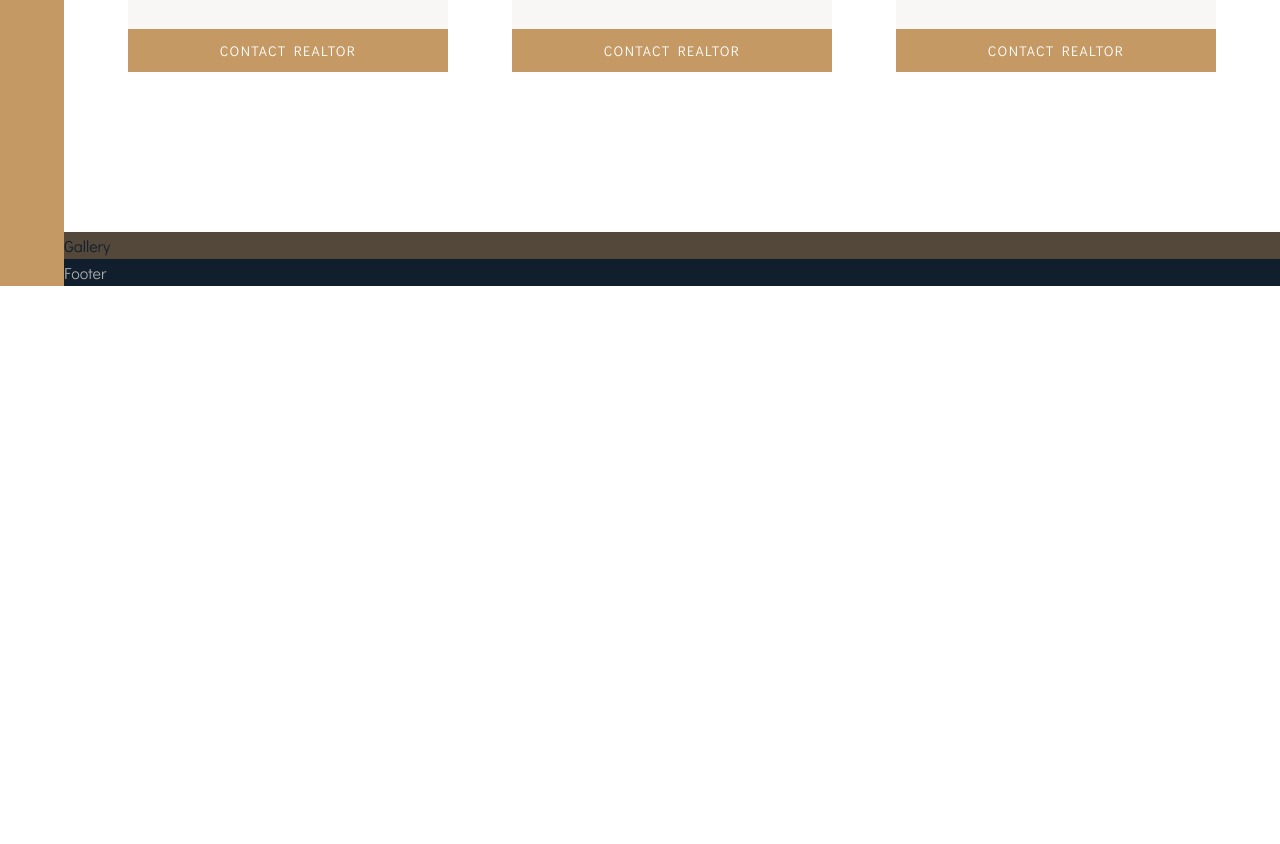
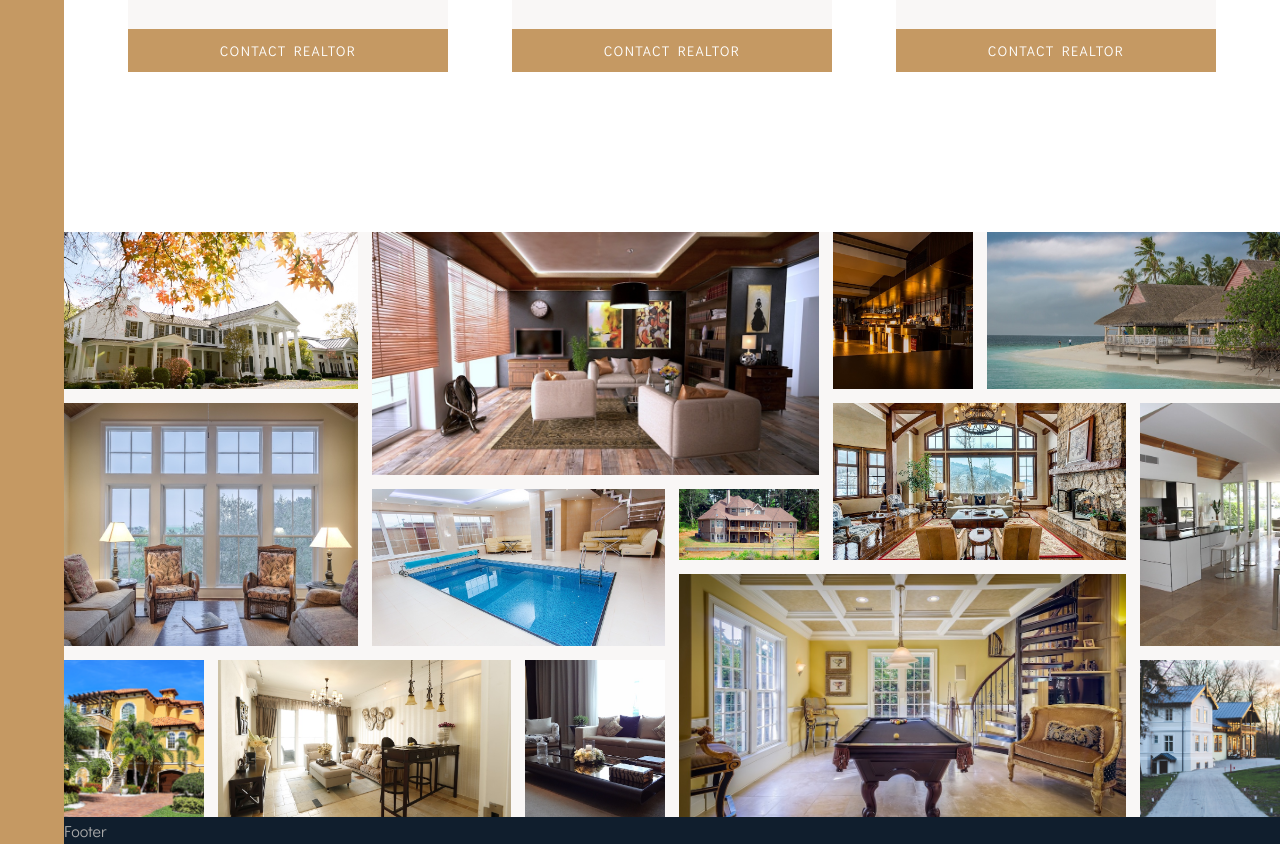
Before and after one commit to spaceinvadev/advanced-css-course, a website: page nexter/index.html in a window 1280 px wide. Shown: the part 2788-3632 px from the top of the page. Before the commit the page ends 3074 px from the top, so only its background shows below. Drawn offline with Linux system fonts and the light colour scheme; a web font is replaced by a local one.

Commit message:
Build Gallery section

```diff
--- a/nexter/index.html
+++ b/nexter/index.html
@@ -858,7 +858,119 @@
       </div>
     </section>
 
-    <section class="gallery">Gallery</section>
+    <section class="gallery">
+      <figure class="gallery__item gallery__item--1">
+        <img
+          src="dist/assets/gal-1.jpeg"
+          alt="Gallery Image 1"
+          class="gallery__img"
+        />
+      </figure>
+
+      <figure class="gallery__item gallery__item--2">
+        <img
+          src="dist/assets/gal-2.jpeg"
+          alt="Gallery Image 2"
+          class="gallery__img"
+        />
+      </figure>
+
+      <figure class="gallery__item gallery__item--3">
+        <img
+          src="dist/assets/gal-3.jpeg"
+          alt="Gallery Image 3"
+          class="gallery__img"
+        />
+      </figure>
+
+      <figure class="gallery__item gallery__item--4">
+        <img
+          src="dist/assets/gal-4.jpeg"
+          alt="Gallery Image 4"
+          class="gallery__img"
+        />
+      </figure>
+
+      <figure class="gallery__item gallery__item--5">
+        <img
+          src="dist/assets/gal-5.jpeg"
+          alt="Gallery Image 5"
+          class="gallery__img"
+        />
+      </figure>
+
+      <figure class="gallery__item gallery__item--6">
+        <img
+          src="dist/assets/gal-6.jpeg"
+          alt="Gallery Image 6"
+          class="gallery__img"
+        />
+      </figure>
+
+      <figure class="gallery__item gallery__item--7">
+        <img
+          src="dist/assets/gal-7.jpeg"
+          alt="Gallery Image 7"
+          class="gallery__img"
+        />
+      </figure>
+
+      <figure class="gallery__item gallery__item--8">
+        <img
+          src="dist/assets/gal-8.jpeg"
+          alt="Gallery Image 8"
+          class="gallery__img"
+        />
+      </figure>
+
+      <figure class="gallery__item gallery__item--9">
+        <img
+          src="dist/assets/gal-9.jpeg"
+          alt="Gallery Image 9"
+          class="gallery__img"
+        />
+      </figure>
+
+      <figure class="gallery__item gallery__item--10">
+        <img
+          src="dist/assets/gal-10.jpeg"
+          alt="Gallery Image 10"
+          class="gallery__img"
+        />
+      </figure>
+
+      <figure class="gallery__item gallery__item--11">
+        <img
+          src="dist/assets/gal-11.jpeg"
+          alt="Gallery Image 11"
+          class="gallery__img"
+        />
+      </figure>
+
+      <figure class="gallery__item gallery__item--12">
+        <img
+          src="dist/assets/gal-12.jpeg"
+          alt="Gallery Image 12"
+          class="gallery__img"
+        />
+      </figure>
+
+      <figure class="gallery__item gallery__item--13">
+        <img
+          src="dist/assets/gal-13.jpeg"
+          alt="Gallery Image 13"
+          class="gallery__img"
+        />
+      </figure>
+
+      <figure class="gallery__item gallery__item--14">
+        <img
+          src="dist/assets/gal-14.jpeg"
+          alt="Gallery Image 14"
+          class="gallery__img"
+        />
+      </figure>
+    </section>
 
     <footer class="footer">Footer</footer>
 
--- a/nexter/src/sass/components/_components.scss
+++ b/nexter/src/sass/components/_components.scss
@@ -111,7 +111,91 @@
   }
 }
 
+// Image gallery
 .gallery {
-  background-color: $color-grey-dark-1;
+  background-color: $color-grey-light-1;
   grid-column: full-start / full-end;
+  display: grid;
+  grid-template-rows: repeat(7, 5.6vw);
+  grid-template-columns: repeat(8, 1fr);
+  grid-gap: 1.4rem;
+
+  &__item {
+    &--1 {
+      grid-row: 1 / span 2;
+      grid-column: 1 / span 2;
+    }
+
+    &--2 {
+      grid-row: 1 / 4;
+      grid-column: 3 / 6;
+    }
+
+    &--3 {
+      grid-row: 1 / 3;
+      grid-column: 6 / 7;
+    }
+
+    &--4 {
+      grid-row: 1 / 3;
+      grid-column: 7 / 9;
+    }
+
+    &--5 {
+      grid-row: 3 / 6;
+      grid-column: 1 / 3;
+    }
+
+    &--6 {
+      grid-row: 4 / 6;
+      grid-column: 3 / 5;
+    }
+
+    &--7 {
+      grid-row: 4 / 5;
+      grid-column: 5 / 6;
+    }
+
+    &--8 {
+      grid-row: 3 / 5;
+      grid-column: 6 / 8;
+    }
+
+    &--9 {
+      grid-row: 3 / 6;
+      grid-column: 8 / 9;
+    }
+
+    &--10 {
+      grid-row: 6 / 8;
+      grid-column: 1 / 2;
+    }
+
+    &--11 {
+      grid-row: 6 / 8;
+      grid-column: 2 / 4;
+    }
+
+    &--12 {
+      grid-row: 6 / 8;
+      grid-column: 4 / 5;
+    }
+
+    &--13 {
+      grid-row: 5 / 8;
+      grid-column: 5 / 8;
+    }
+
+    &--14 {
+      grid-row: 6 / 8;
+      grid-column: 8 / 9;
+    }
+  }
+
+  &__img {
+    width: 100%;
+    height: 100%;
+    object-fit: cover;
+    display: block;
+  }
 }
```
Also changed, not shown: nexter/dist/assets/gal-1.jpeg (added), nexter/dist/assets/gal-10.jpeg (added), nexter/dist/assets/gal-11.jpeg (added), nexter/dist/assets/gal-12.jpeg (added), nexter/dist/assets/gal-13.jpeg (added), nexter/dist/assets/gal-14.jpeg (added), nexter/dist/assets/gal-2.jpeg (added), nexter/dist/assets/gal-3.jpeg (added), nexter/dist/assets/gal-4.jpeg (added), nexter/dist/assets/gal-5.jpeg (added), nexter/dist/assets/gal-6.jpeg (added), nexter/dist/assets/gal-7.jpeg (added), nexter/dist/assets/gal-8.jpeg (added), nexter/dist/assets/gal-9.jpeg (added), 1 more files.
